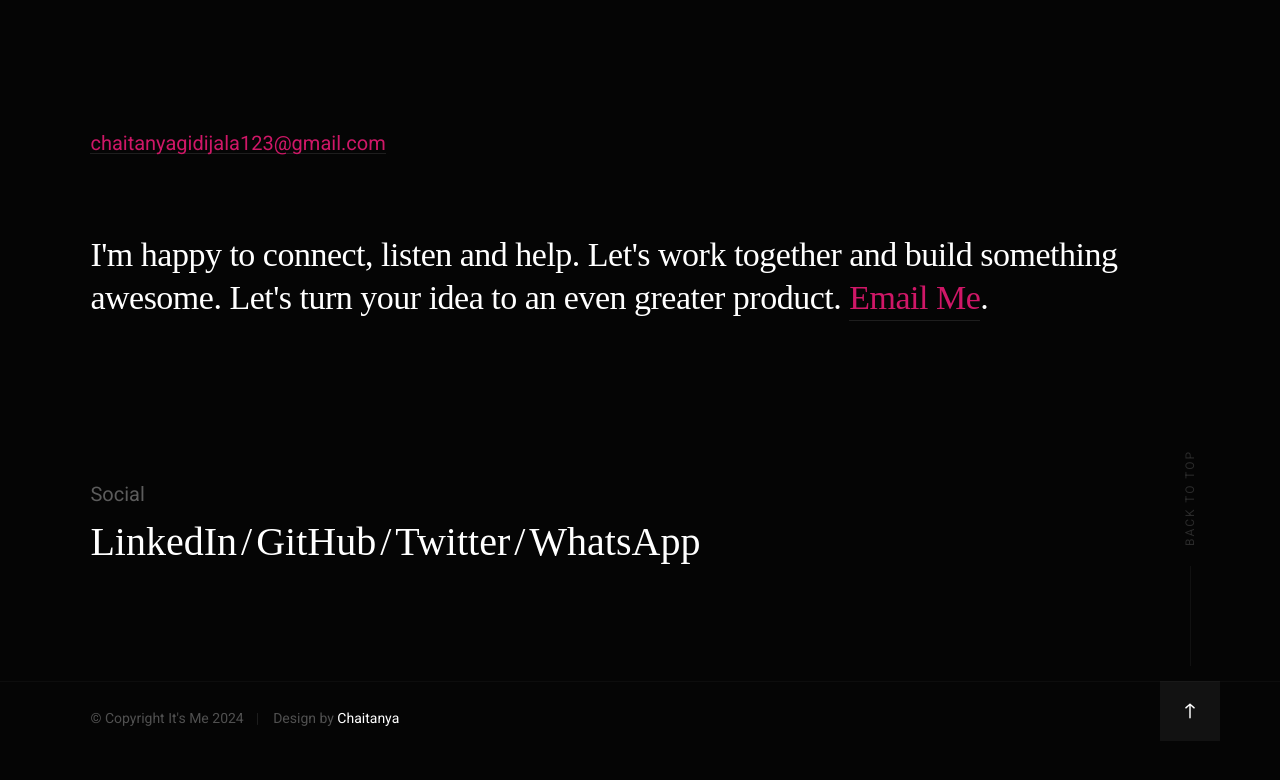
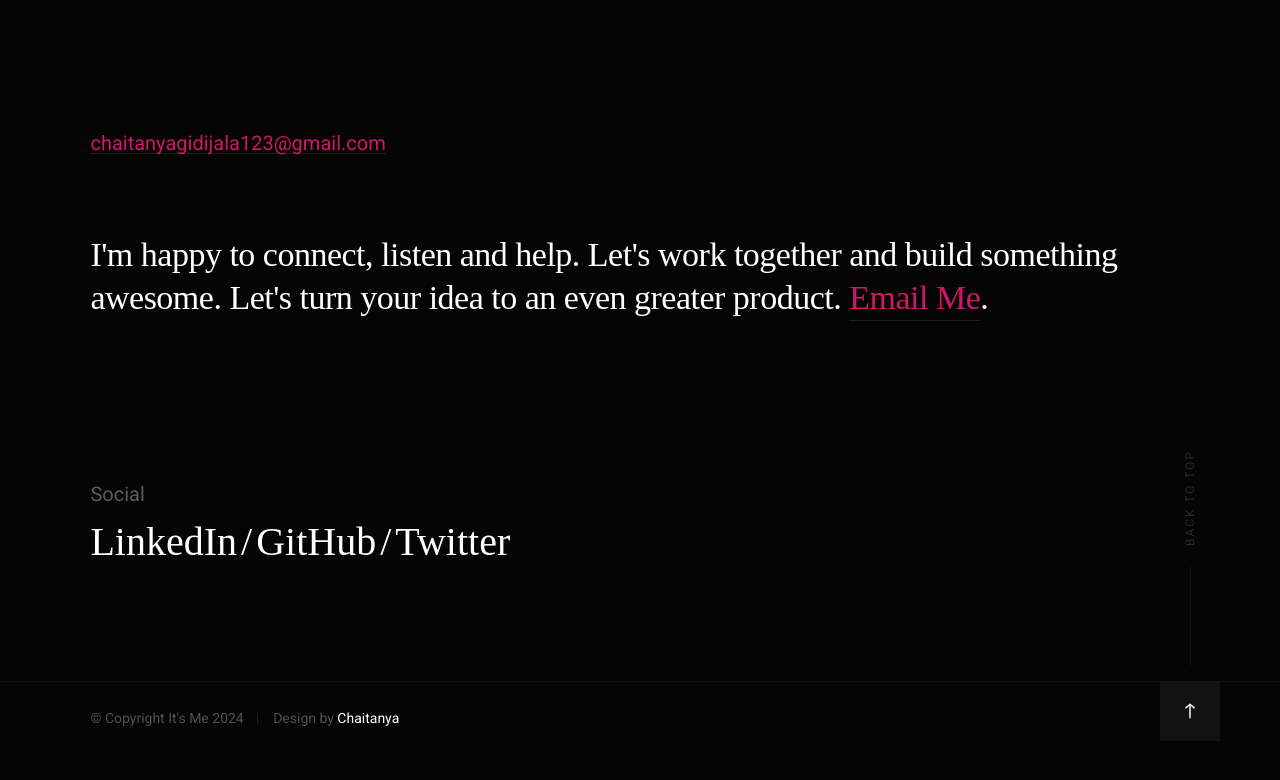
Before and after one commit to Chaitanya-Gidijala/It-s-me, a plain HTML site: page index.html in a window 1280 px wide. Shown: the part 5346-6126 px from the top of the page. Drawn offline with Linux system fonts and the light colour scheme; a web font is replaced by a local one.

Commit message:
Update index.html

```diff
--- a/index.html
+++ b/index.html
@@ -390,7 +390,6 @@
                     <li><a href="https://www.linkedin.com/in/chaitanya-gidijala-660406231/" title="LinkedIn">LinkedIn</a></li>
                     <li><a href="https://github.com/Chaitanya-Gidijala" title="GitHub">GitHub</a></li>
                     <li><a href="https://twitter.com/chaitugidijala" title="Twitter">Twitter</a></li>
-                    <li><a href="https://wa.me/+917337072766" title="WhatsApp">WhatsApp</a></li>
                 </ul>
             </div>
 
```
